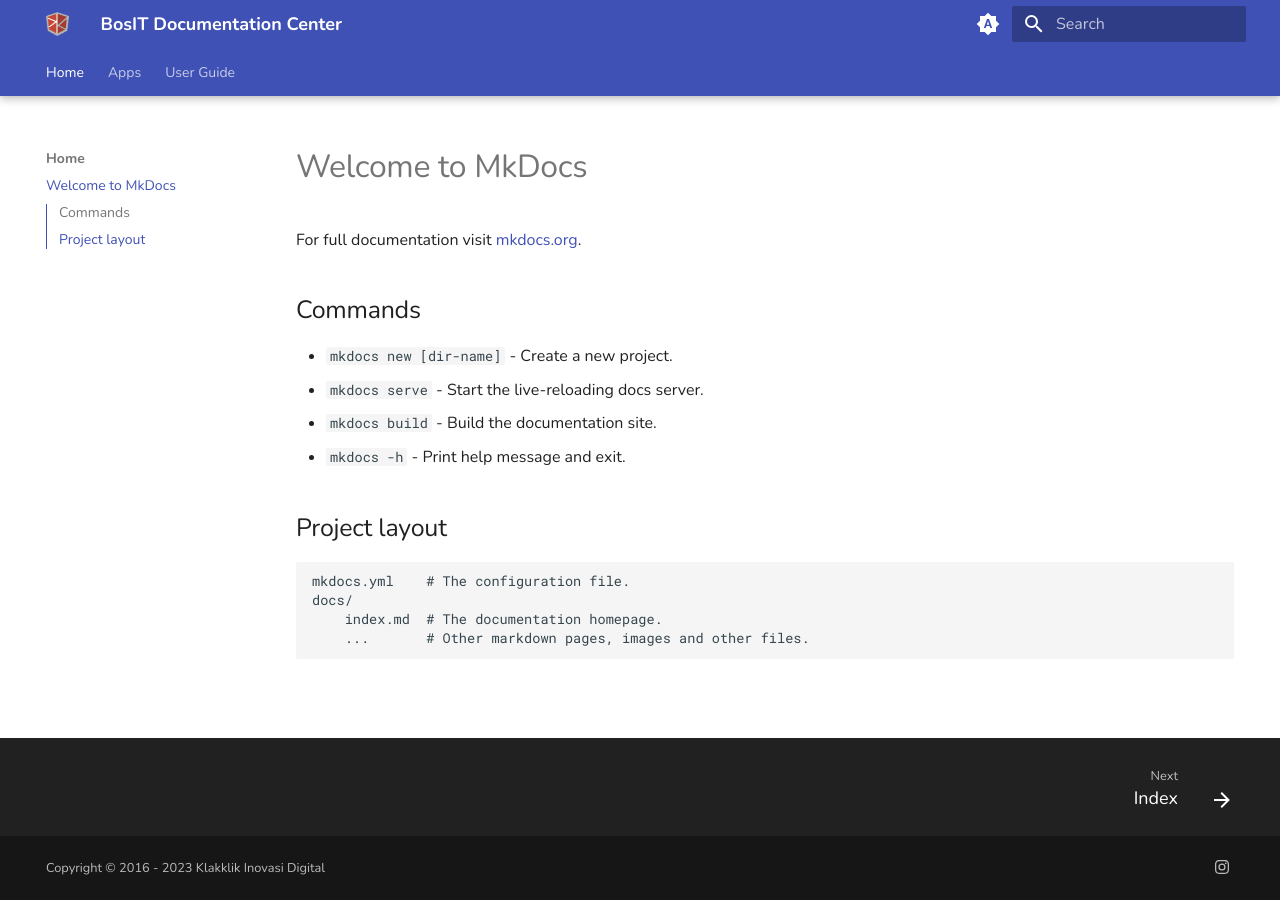
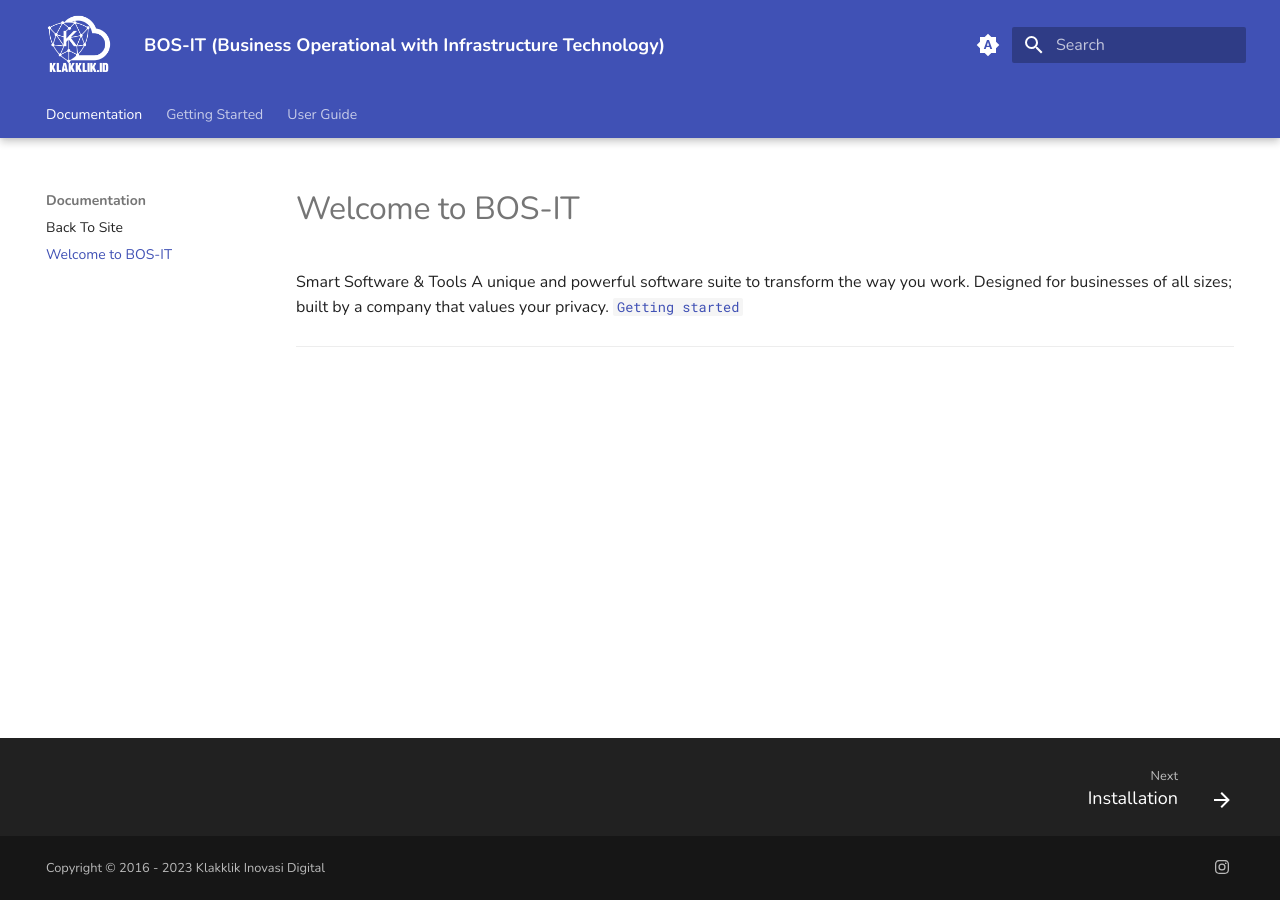
Before and after one commit to meharypurnomo/bosit-mkdocs, an MkDocs documentation site: the page built from docs/index.md, in a window 1280 px wide. Built offline with MkDocs 1.6.1 and Material for MkDocs 9.7.7, drawn with Linux system fonts in a browser that asks for light colours.

Commit message:
update with exercise

```diff
--- a/docs/index.md
+++ b/docs/index.md
@@ -1,17 +1,6 @@
-# Welcome to MkDocs
+# Welcome to BOS-IT
 
-For full documentation visit [mkdocs.org](https://www.mkdocs.org).
-
-## Commands
-
-* `mkdocs new [dir-name]` - Create a new project.
-* `mkdocs serve` - Start the live-reloading docs server.
-* `mkdocs build` - Build the documentation site.
-* `mkdocs -h` - Print help message and exit.
-
-## Project layout
-
-    mkdocs.yml    # The configuration file.
-    docs/
-        index.md  # The documentation homepage.
-        ...       # Other markdown pages, images and other files.
+Smart Software & Tools
+A unique and powerful software suite to transform the way you work. Designed for businesses of all sizes; built by a company that values your privacy. [`Getting started`][started]
+[started]: getting-started/index.md
+----
--- /dev/null
+++ b/docs/stylesheets/extra.css
@@ -0,0 +1,3 @@
+.md-header__button.md-logo img, .md-header__button.md-logo svg{
+    height: 3.3rem;
+}
--- a/mkdocs.yml
+++ b/mkdocs.yml
@@ -1,16 +1,17 @@
-site_name: BosIT Documentation Center
+site_name: BOS-IT (Business Operational with Infrastructure Technology)
 site_url: https://docs.klakklik.id/
 site_dir: '../docs/bosit/'
 copyright: Copyright &copy; 2016 - 2023 Klakklik Inovasi Digital
 nav:
-  - Home:
+  - Documentation :
+    - Back To Site: https://docs.klakklik.id/
     - index.md
-  - Apps:
-    - apps/index.md
+  - Getting Started:
+    - getting-started/installation.md
   - User Guide:
-    - Asset Management: apps/asset_management/index.md
-    - Support Center: apps/support_center/index.md
-    - ICT Monitoring: apps/ict_monitoring/index.md
+    - Asset Management: getting-started/asset_management/index.md
+    - Support Center: getting-started/support_center/index.md
+    - ICT Monitoring: getting-started/ict_monitoring/index.md
 plugins:
   - search
 theme:
@@ -78,6 +79,8 @@
       options:
         custom_icons:
           - overrides/.icons
+extra_css:
+  - stylesheets/extra.css
 extra:
   generator: false
   social:
```
Also changed, not shown: docs/getting-started/installation.md (added, +143 -0 lines), docs/apps/support_center/index.md (deleted), docs/getting-started/asset_management/index.md (renamed from docs/apps/asset_management/index.md), docs/getting-started/ict_monitoring/index.md (added), docs/getting-started/support_center/index.md (added), docs/images/__logo.png (added), docs/images/_favicon.png (added), docs/images/favicon.png, docs/images/logo.png.
